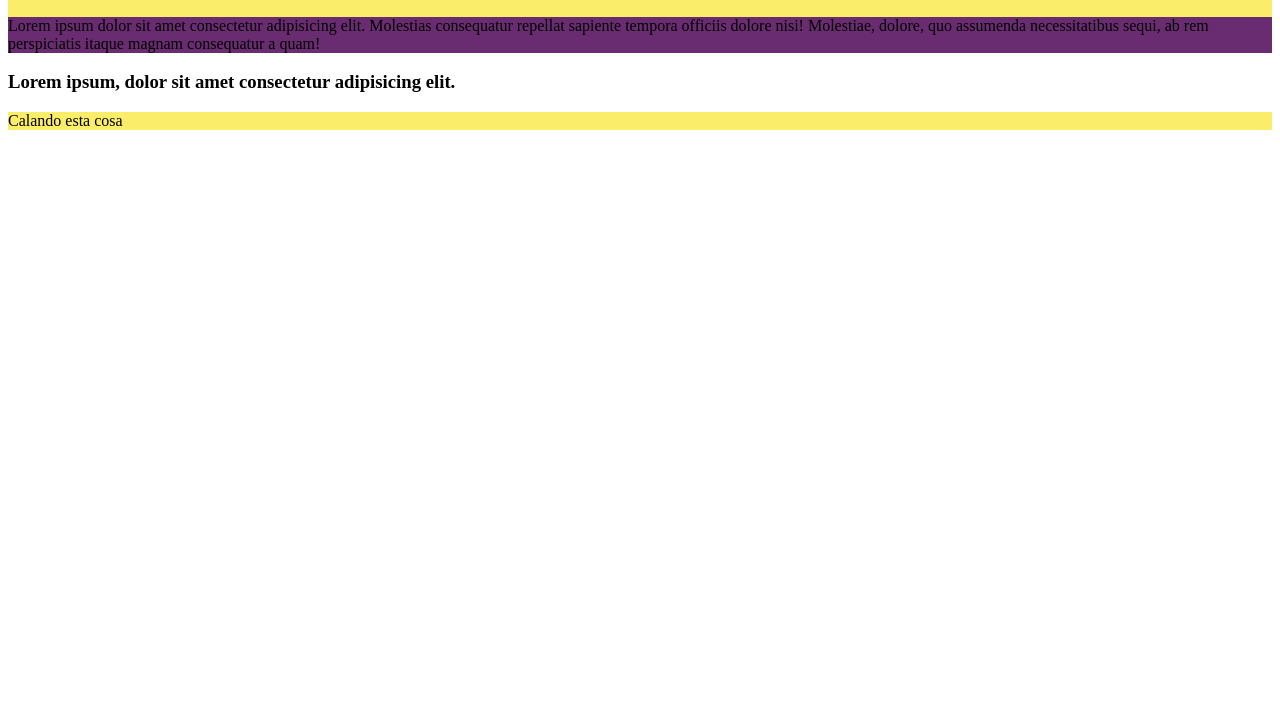
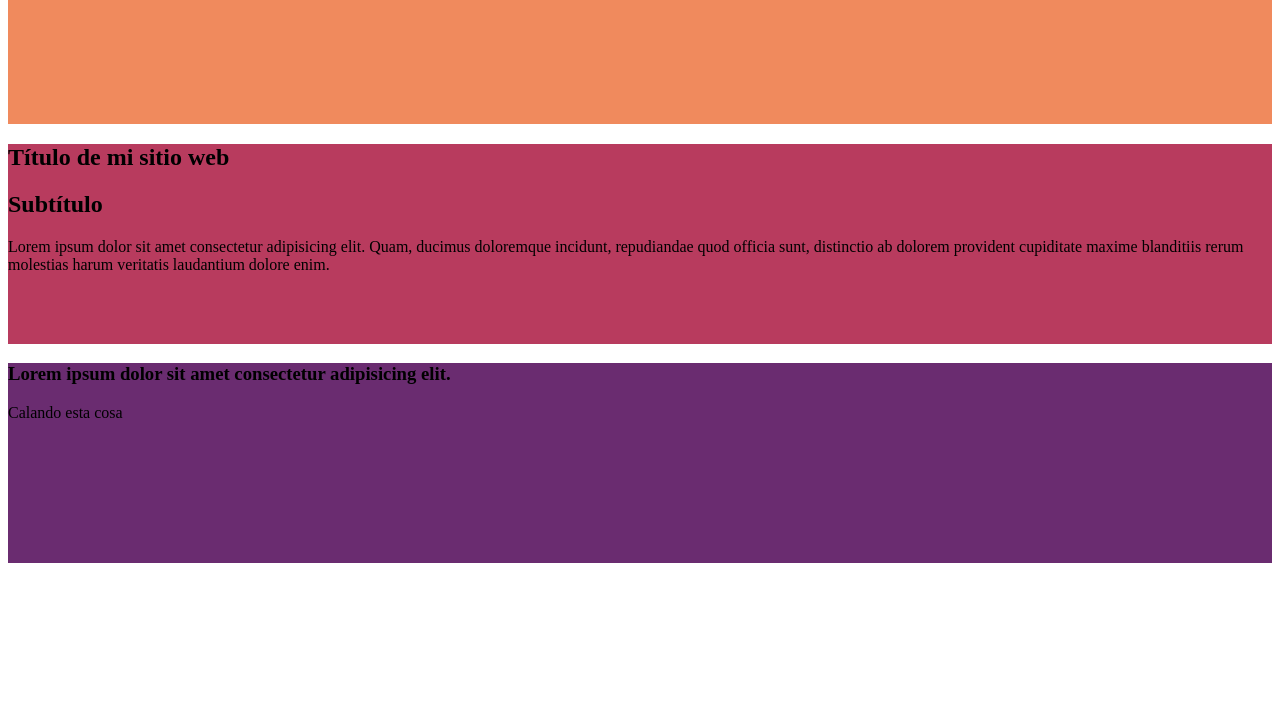
Before and after one commit to xVyrusz/SASS_Curso, a plain HTML site: page index.html in a window 1280 px wide. Shown: the part 97-800 px from the top of the page. Drawn offline with Linux system fonts and the light colour scheme.

Commit message:
Aprendiendo a organizar archivos en sass

```diff
--- a/index.html
+++ b/index.html
@@ -8,13 +8,18 @@
     <title>Calando SASS</title>
 </head>
 <body>
+    <header>
+        <h1>Sección de Cabecera</h1>
+    </header>
+
     <section>
-        <h1>Bienvenidos a SASS</h1>
-        <h2>Espero le guste</h2>
-        <p>Lorem ipsum dolor sit amet consectetur adipisicing elit. Molestias consequatur repellat sapiente tempora officiis dolore nisi! Molestiae, dolore, quo assumenda necessitatibus sequi, ab rem perspiciatis itaque magnam consequatur a quam!</p>
+        <h1>Título de mi sitio web</h1>
+        <h2>Subtítulo</h2>
+        <p>Lorem ipsum dolor sit amet consectetur adipisicing elit. Quam, ducimus doloremque incidunt, repudiandae quod officia sunt, distinctio ab dolorem provident cupiditate maxime blanditiis rerum molestias harum veritatis laudantium dolore enim.</p>
     </section>
+
     <footer>
-        <h3>Lorem ipsum, dolor sit amet consectetur adipisicing elit.</h3>
+        <h3>Lorem ipsum dolor sit amet consectetur adipisicing elit.</h3>
         <p>Calando esta cosa</p>
     </footer>
 </body>
--- /dev/null
+++ b/sass/_header.scss
@@ -0,0 +1,4 @@
+header{
+    height: 200px;
+    background: $ColorDos;
+}
--- /dev/null
+++ b/sass/_variables.scss
@@ -0,0 +1,4 @@
+$ColorUno: #f9ed69;
+$ColorDos: #f08a5d;
+$ColorTes: #b83b5e;
+$ColorCuatro: #6a2c70;
--- a/sass/estilos.scss
+++ b/sass/estilos.scss
@@ -1,24 +1,12 @@
-$ColorUno: #f9ed69;
-$ColorDos: #f08a5d;
-$ColorTes: #b83b5e;
-$ColorCuatro: #6a2c70;
+@import 'variables';
+@import 'header';
 
 section{
-    background: $ColorUno;
-
-    h1{
-        background: $ColorDos;
-    }
-    h2{
-        background: $ColorTes;
-    }
-    p{
-        background: $ColorCuatro;
-    }
+    height: 200px;
+    background: $ColorTes;
 }
 
 footer{
-    p{
-        background: $ColorUno;
-    }
+    height: 200px;
+    background: $ColorCuatro;
 }
```
Also changed, not shown: css/estilos.css, 1 other file.
